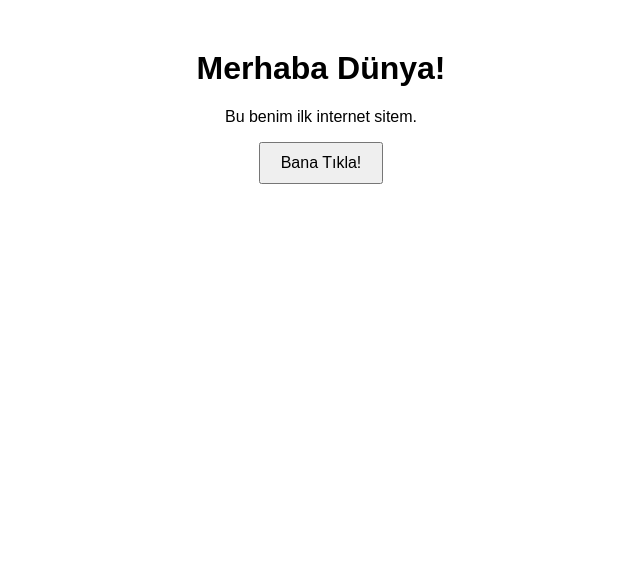
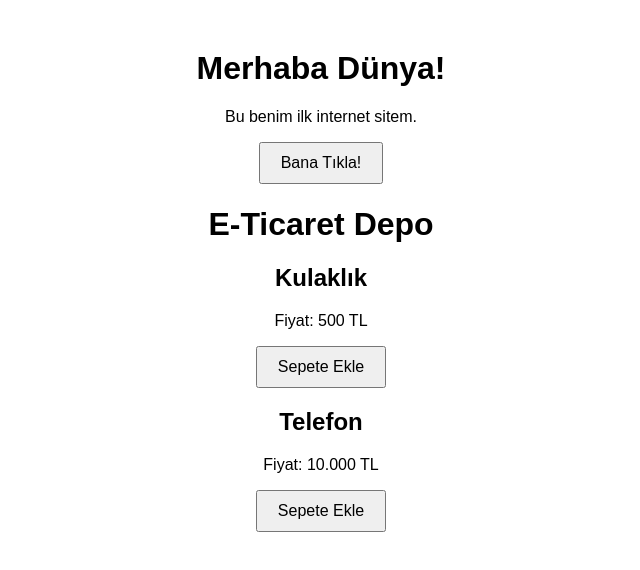
Before and after one commit to eymenakici12-netizen/E-ticaret-depo, a plain HTML site: page index.html in a window 1280 px wide. Shown: the whole page, without its empty margins (319-959 px from the left). Drawn offline with Linux system fonts and the light colour scheme.

Commit message:
Update index.html
Signed-off-by: eymenakici12-netizen <eymenakici12@gmail.com>

```diff
--- a/index.html
+++ b/index.html
@@ -15,3 +15,16 @@
   <script src="script.js"></script> <!-- JS bağlamak için -->
 </body>
 </html>
+<h1>E-Ticaret Depo</h1>
+
+<div class="urun">
+<h2>Kulaklık</h2>
+<p>Fiyat: 500 TL</p>
+<button>Sepete Ekle</button>
+</div>
+
+<div class="urun">
+<h2>Telefon</h2>
+<p>Fiyat: 10.000 TL</p>
+<button>Sepete Ekle</button>
+</div>
```
